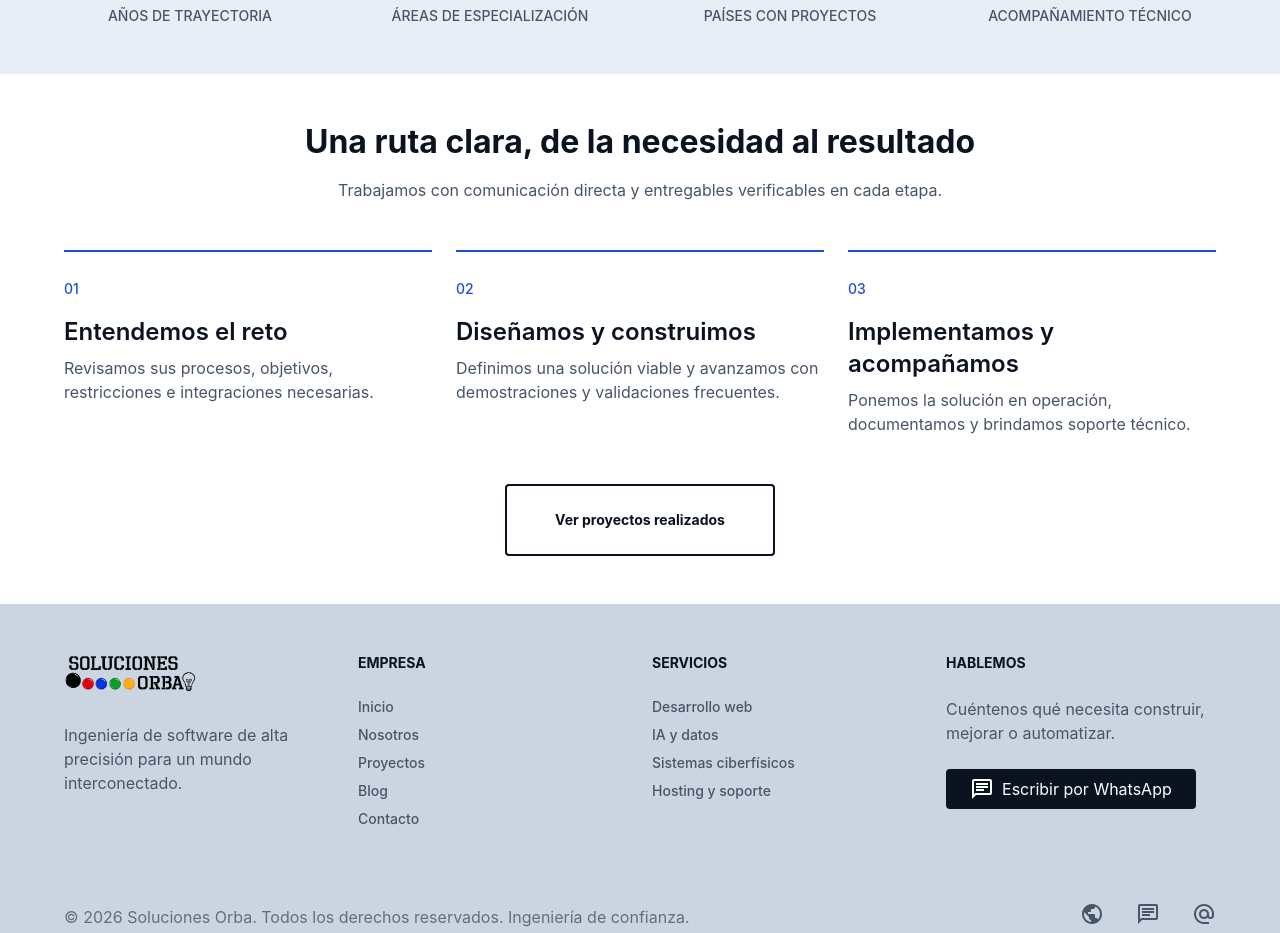
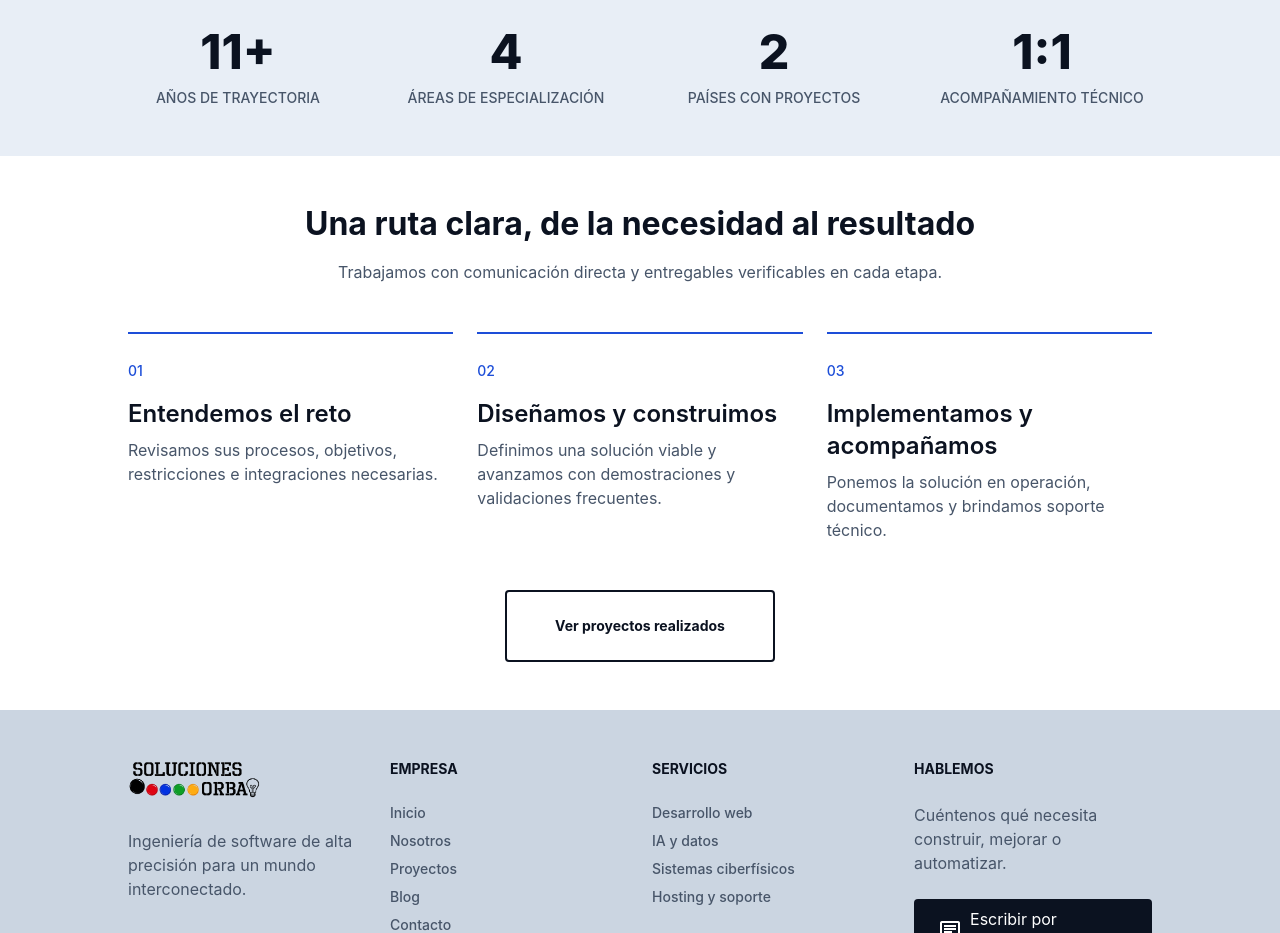
Before and after one commit to Jortega16/solucionesorba, a Next.js app: page / in a window 1280 px wide. Shown: the part 1740-2673 px from the top of the page. Built offline with nearby package versions, Linux system fonts and the light colour scheme; no server answers; the database is empty.

Commit message:
style: standardize width across all pages and shell to 80% with 10% margins

```diff
--- a/src/app/admin/AdminChrome.tsx
+++ b/src/app/admin/AdminChrome.tsx
@@ -6,7 +6,7 @@ export function AdminChrome({ children }: { children: ReactNode }) {
   return (
     <main className="min-h-screen bg-surface text-on-surface">
       <header className="border-b border-outline-variant bg-surface-container-lowest">
-        <div className="max-w-7xl mx-auto px-margin-mobile md:px-margin-desktop h-20 flex items-center justify-between gap-md">
+        <div className="w-[92%] lg:w-[80%] mx-auto h-20 flex items-center justify-between gap-md">
           <Link href="/admin" className="font-headline-md text-headline-md text-primary">
             Backoffice
           </Link>
@@ -28,7 +28,7 @@ export function AdminChrome({ children }: { children: ReactNode }) {
           </nav>
         </div>
       </header>
-      <div className="max-w-7xl mx-auto px-margin-mobile md:px-margin-desktop py-xl">
+      <div className="w-[92%] lg:w-[80%] mx-auto py-xl">
         {children}
       </div>
     </main>
--- a/src/components/Footer.tsx
+++ b/src/components/Footer.tsx
@@ -6,7 +6,7 @@ import { SITE } from '@/lib/site';
 export function Footer() {
   return (
     <footer className="bg-surface-container-highest border-t border-outline-variant">
-      <div className="max-w-7xl mx-auto px-margin-desktop py-xl grid grid-cols-1 md:grid-cols-4 gap-gutter">
+      <div className="w-[92%] lg:w-[80%] mx-auto py-xl grid grid-cols-1 md:grid-cols-4 gap-gutter">
         <div className="space-y-md">
           <Link href="/" className="inline-block">
             <Image
@@ -103,7 +103,7 @@ export function Footer() {
         </div>
       </div>
 
-      <div className="max-w-7xl mx-auto px-margin-desktop py-md border-t border-outline-variant flex flex-col md:flex-row justify-between items-center gap-md">
+      <div className="w-[92%] lg:w-[80%] mx-auto py-md border-t border-outline-variant flex flex-col md:flex-row justify-between items-center gap-md">
         <span className="font-body-md text-body-md text-on-surface-variant opacity-80">
           © {new Date().getFullYear()} Soluciones Orba. Todos los derechos reservados.
           Ingeniería de confianza.
--- a/src/components/Header.tsx
+++ b/src/components/Header.tsx
@@ -68,7 +68,7 @@ export function Header() {
         scrolled ? 'shadow-sm bg-surface/95 backdrop-blur-md' : 'bg-surface'
       }`}
     >
-      <div className="flex justify-between items-center max-w-7xl mx-auto px-margin-mobile md:px-margin-desktop w-full gap-sm">
+      <div className="flex justify-between items-center w-[92%] lg:w-[80%] mx-auto w-full gap-sm">
         <Link href={withLocale('/', locale)} className="flex items-center shrink-0" aria-label={SITE.name}>
           <Image
             src={SITE.logo}
@@ -126,7 +126,7 @@ export function Header() {
 
       {mobileOpen ? (
         <div className="lg:hidden absolute top-20 left-0 right-0 max-h-[calc(100vh-5rem)] overflow-y-auto border-b border-outline-variant bg-surface shadow-lg">
-          <nav className="max-w-7xl mx-auto px-margin-mobile py-sm" aria-label="Móvil">
+          <nav className="w-[92%] mx-auto py-sm" aria-label="Móvil">
             {MAIN_NAV.map((item) => (
               <Link
                 key={item.href}
--- a/src/components/ui/Container.tsx
+++ b/src/components/ui/Container.tsx
@@ -8,7 +8,7 @@ export function Container({
   className?: string;
 }) {
   return (
-    <div className={`max-w-7xl mx-auto px-margin-mobile md:px-margin-desktop ${className}`}>
+    <div className={`w-[92%] lg:w-[80%] mx-auto ${className}`}>
       {children}
     </div>
   );
--- a/src/components/ui/CtaBanner.tsx
+++ b/src/components/ui/CtaBanner.tsx
@@ -50,7 +50,7 @@ export function CtaBanner({
 
   return (
     <section className={className}>
-      <div className="max-w-7xl mx-auto px-margin-mobile md:px-margin-desktop">
+      <div className="w-[92%] lg:w-[80%] mx-auto">
         {inner}
         {children}
       </div>
--- a/src/components/ui/StatsRow.tsx
+++ b/src/components/ui/StatsRow.tsx
@@ -3,7 +3,7 @@ type Stat = { value: string; label: string };
 export function StatsRow({ stats, className = 'py-xl bg-surface-container' }: { stats: Stat[]; className?: string }) {
   return (
     <section className={className}>
-      <div className="max-w-7xl mx-auto px-margin-desktop grid grid-cols-2 md:grid-cols-4 gap-xl">
+      <div className="w-[92%] lg:w-[80%] mx-auto grid grid-cols-2 md:grid-cols-4 gap-xl">
         {stats.map((stat) => (
           <div key={stat.label} className="text-center">
             <div className="font-display-lg text-primary mb-xs">{stat.value}</div>
```
